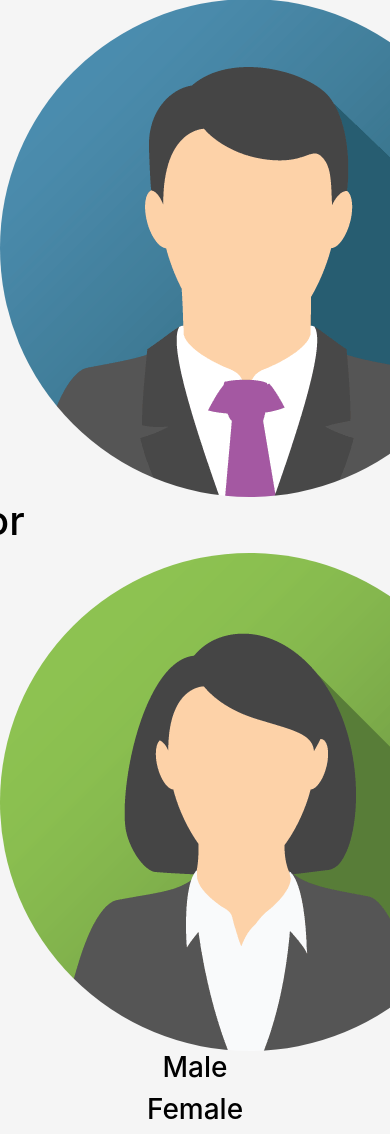
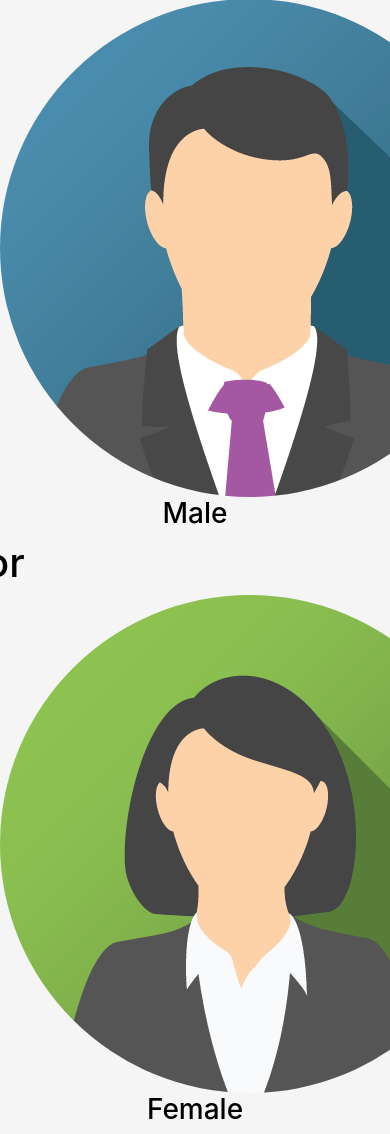
Before and after one commit to alexanderaryan/PythonWork, a Flask app: page / in a window 390 px wide; the page is wider, and only the part inside the window is pictured. Shown: the part 457-1591 px from the top of that part. Run offline with Flask 2, Linux system fonts and the light colour scheme; some libraries are stand-ins or nearby versions.

Commit message:
Adding final project before changing session variables

```diff
--- a/dress_me/dressme/templates/index.html
+++ b/dress_me/dressme/templates/index.html
@@ -5,26 +5,19 @@
     <h1 class="h1 title-tag">You Are </h1>
 <div class="row align-items-center">
     <div class="col-sm">
-        <a href={{url_for('dress_print.male') }}><img src="/static/images/male1.png"></a>
+        <a href={{url_for('dress_print.male') }}><img src="/static/images/male1.png">
+        <figcaption><h3 class="title-tag">Male</h3></figcaption></a>
 
         </div>
     <h1 class="h1 title-tag"> or  </h1>
     <div class="col-sm">
-    <a href={{url_for('dress_print.female') }}><img src="/static/images/Female1.png"></a>
+    <a href={{url_for('dress_print.female') }}><img src="/static/images/Female1.png">
+    <figcaption><h3 class="title-tag">Female</h3></figcaption></a>
+
 
         </div>
 
 </div>
-<div class="row align-items-center">
-    <div class="col-sm">
-    <h3 class="title-tag">Male</h3>
-        </div>
-    <div class="col-sm">
-    <h3 class="title-tag">Female</h3>
-        </div>
-
 </div>
 
-
-
 {% endblock %}
```
Also changed, not shown: dress_me/dressme/static/images/Logo_dress.JPG (added), dress_me/dressme/static/images/Logo_dress.png (added).
